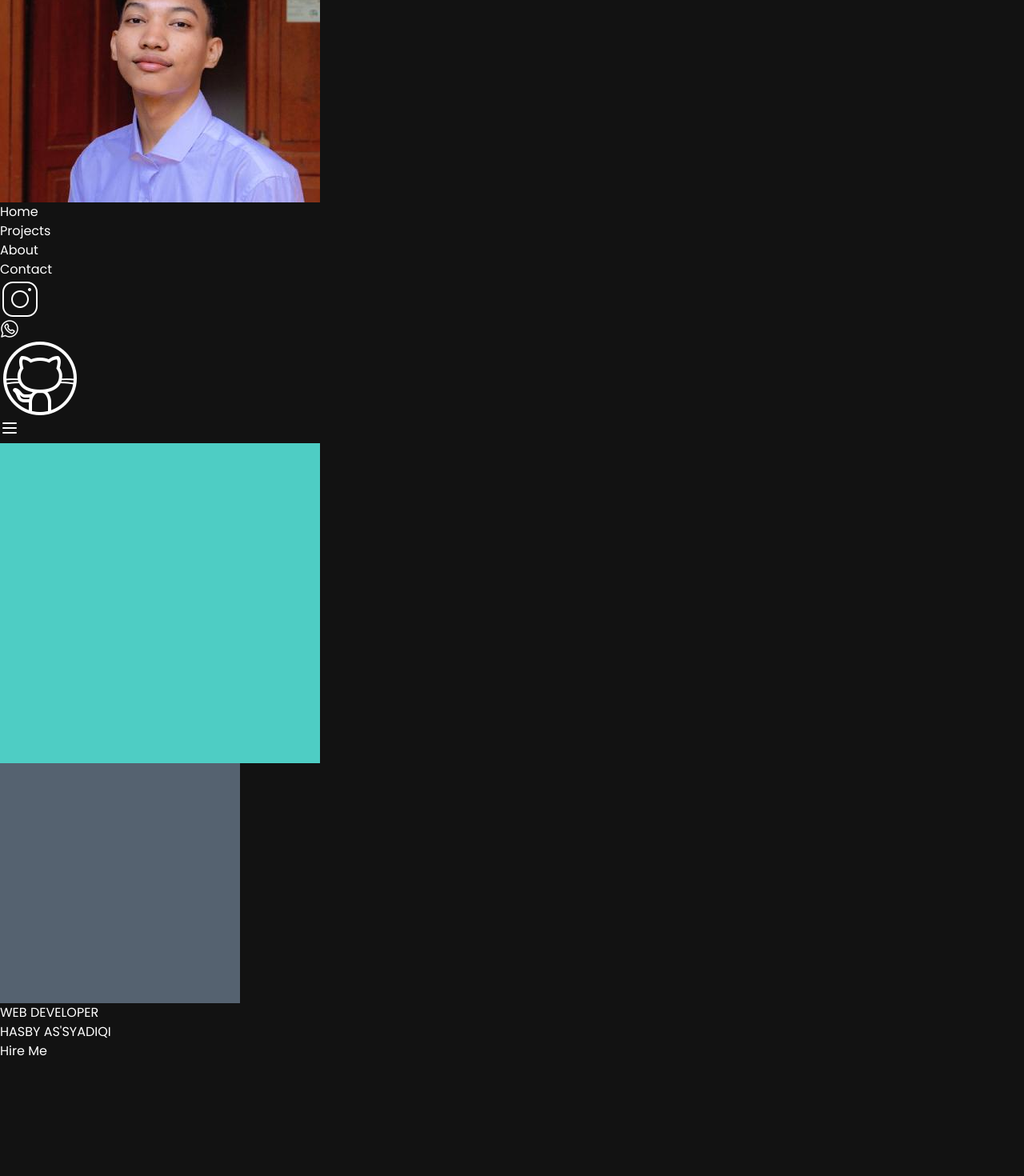
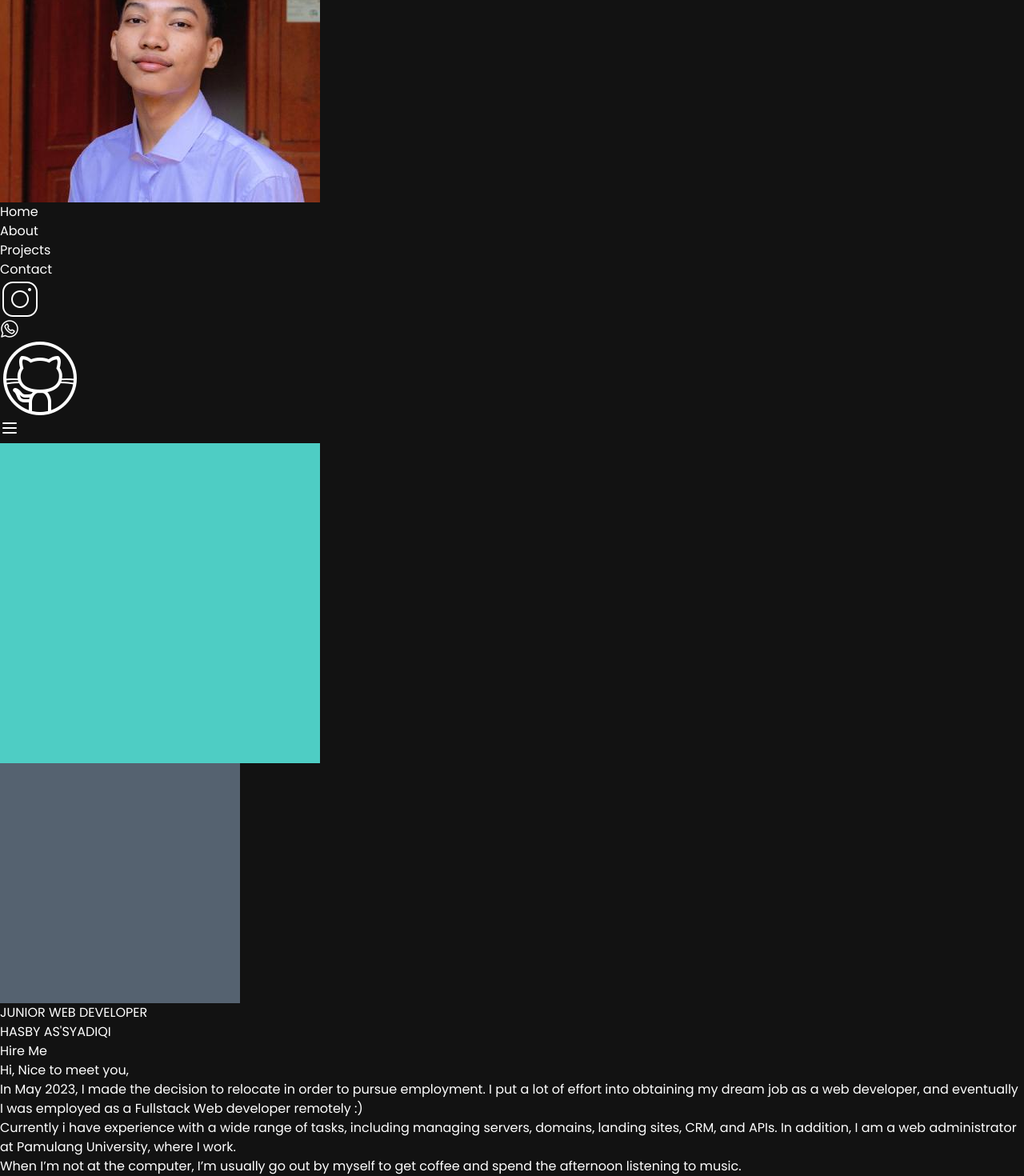
Before and after one commit to ftrnhasby/React-Portfolio, a React (Vite) app: page / in a window 1280 px wide. Shown: the part 147-1617 px from the top of the page at 80% size. Before the commit the page ends 1473 px from the top, so only its background shows below. Built offline with nearby package versions, Linux system fonts and the light colour scheme.

Commit message:
Aboutsection and icon link

```diff
--- a/src/App.jsx
+++ b/src/App.jsx
@@ -1,12 +1,14 @@
 import { useState } from 'react'
 import { Navbar } from './components/Navbar'
 import { HeroSection } from './components/HeroSection'
+import { About } from './components/About'
 
 function App() {
   return (
     <div>
       <Navbar />
       <HeroSection />
+      <About />
     </div>
   )
 }
--- /dev/null
+++ b/src/components/About.jsx
@@ -0,0 +1,15 @@
+export const About = () => {
+  return (
+    <div id="about" className="h-screen w-full flex justify-center items-center">
+
+        <div className="flex flex-col px-5 h-screen text-center gap-5 sm:w-[80%] md:w-[80%]  lg:w-[70%]  items-center justify-center ">
+            <h1 className="text-4xl font-bold mb-4">Hi, Nice to meet you,</h1>
+            <p className="text-lg justify">In May 2023, I made the decision to relocate in order to pursue employment. I put a lot of effort into obtaining my dream job as a web developer, and eventually I was employed as a Fullstack Web developer remotely :)</p>
+            <p className="text-lg">Currently i have experience with a wide range of tasks, including managing servers, domains, landing sites, CRM, and APIs. In addition, I am a web administrator at Pamulang University, where I work.</p>
+            <p className="text-lg">When I’m not at the computer, I’m usually go out by myself to get coffee and spend the afternoon listening to music. </p>
+       </div>
+
+
+    </div>
+  )
+}
--- a/src/components/HeroSection.jsx
+++ b/src/components/HeroSection.jsx
@@ -1,18 +1,18 @@
 
 export const HeroSection = () => {
   return (
-    <div className="h-screen overflow-hidden -mt-14 w-full gap-1  flex flex-col justify-center items-center">
+    <div className="h-screen overflow-hidden w-full gap-1  flex flex-col justify-center items-center">
 
-<div className="absolute inset-0 flex justify-center items-center z-0">
+<div id="home" className="absolute inset-0 flex overflow-hidden justify-center items-center z-0">
     <div className="bg-shape1 absolute  opacity-50 filter blur-3xl rounded-full -top-10 -left-20"></div>
     <div className="bg-shape2 absolute opacity-50 filter blur-3xl rounded-full top-20 -right-20"></div>
   </div>
 
-  <div className="relative z-10 text-center">
-        <h1 className="text-1xl sm:text-1xl lg:text-2xl tracking-[.70em]">
-            WEB <span className="inline text-teal-400">DEVELOPER</span>
+  <div className="relative -mt-14  z-10 text-center">
+        <h1 className="text-xl sm:text-2xl lg:text-xl tracking-[.70em]">
+            JUNIOR WEB <span className="inline bg-gradient-to-r from-teal-400 to-slate-400  text-transparent bg-clip-text">DEVELOPER</span>
         </h1>
-        <h1 className="text-3xl sm:text-4xl lg:text-7xl font-bold">
+        <h1 className="text-5xl sm:text-5xl lg:text-7xl font-bold">
             HASBY AS'SYADIQI
         </h1>
         <button className="border border-blue-200 py-1 px-5 mt-5 rounded-lg">
--- a/src/components/Navbar.jsx
+++ b/src/components/Navbar.jsx
@@ -14,7 +14,7 @@ export const Navbar = () => {
         };
 
   return (
-    <nav className="sticky top-0 z-50 py-3 backdrop-blur-lg border-b border-neutral-700/80">
+    <nav  className="sticky top-0 z-50 py-3 backdrop-blur-lg border-b border-neutral-700/80">
     <div className="container px-4 mx-auto relative text-sm">
         <div className="flex justify-between items-center">
 
@@ -34,13 +34,13 @@ export const Navbar = () => {
                 <span className="hidden lg:flex border-r-2 border-white h-6"></span>
 
                 <div className="hidden lg:flex gap-7 items-center">
-                    <a href="#">
+                    <a href="https://www.instagram.com/hasbyassyadiqi">
                         <img className="w-6 h-6" src={instagramIcon} alt="Instagram" />
                     </a>
-                    <a href="#">
+                    <a href="https://wa.me/+6285860044207">
                         <img className="w-6 h-6" src={whatsappIcon} alt="Whatsapp" />
                     </a>
-                    <a href="#">
+                    <a href="https://github.com/ftrnhasby">
                         <img className="w-6 h-6" src={githubICon} alt="Github" />
                     </a>
                 </div>
--- a/src/constants/Index.jsx
+++ b/src/constants/Index.jsx
@@ -1,6 +1,6 @@
 export const navItems = [
-    {label: 'Home', href: '#'},
+    {label: 'Home', href: '#home'},
+    {label: 'About', href: '#about'},
     {label: 'Projects', href: '#'},
-    {label: 'About', href: '#'},
     {label: 'Contact', href: '#'}
 ]
```
Also changed, not shown: src/index.css (line endings or trailing spaces).
